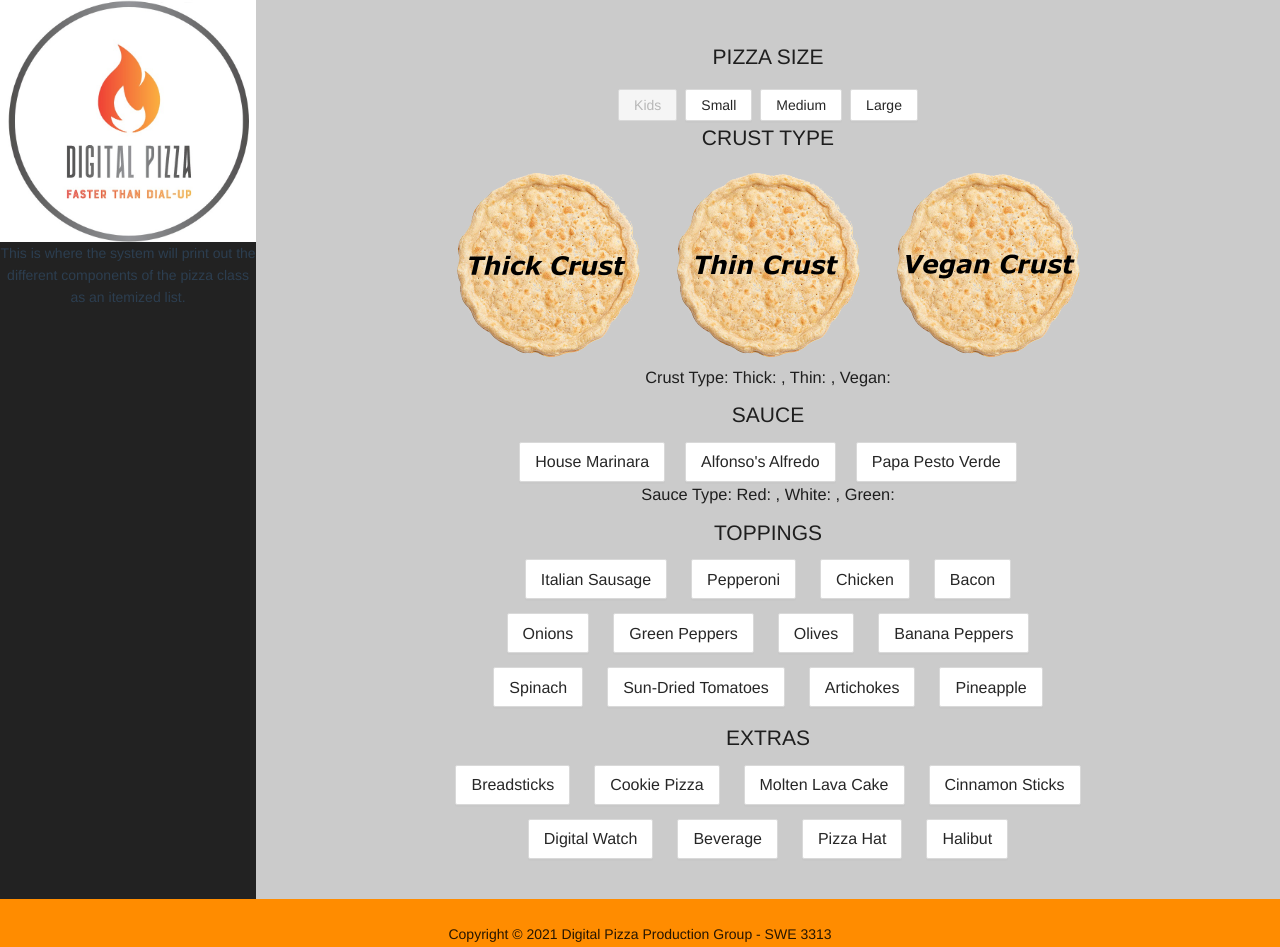
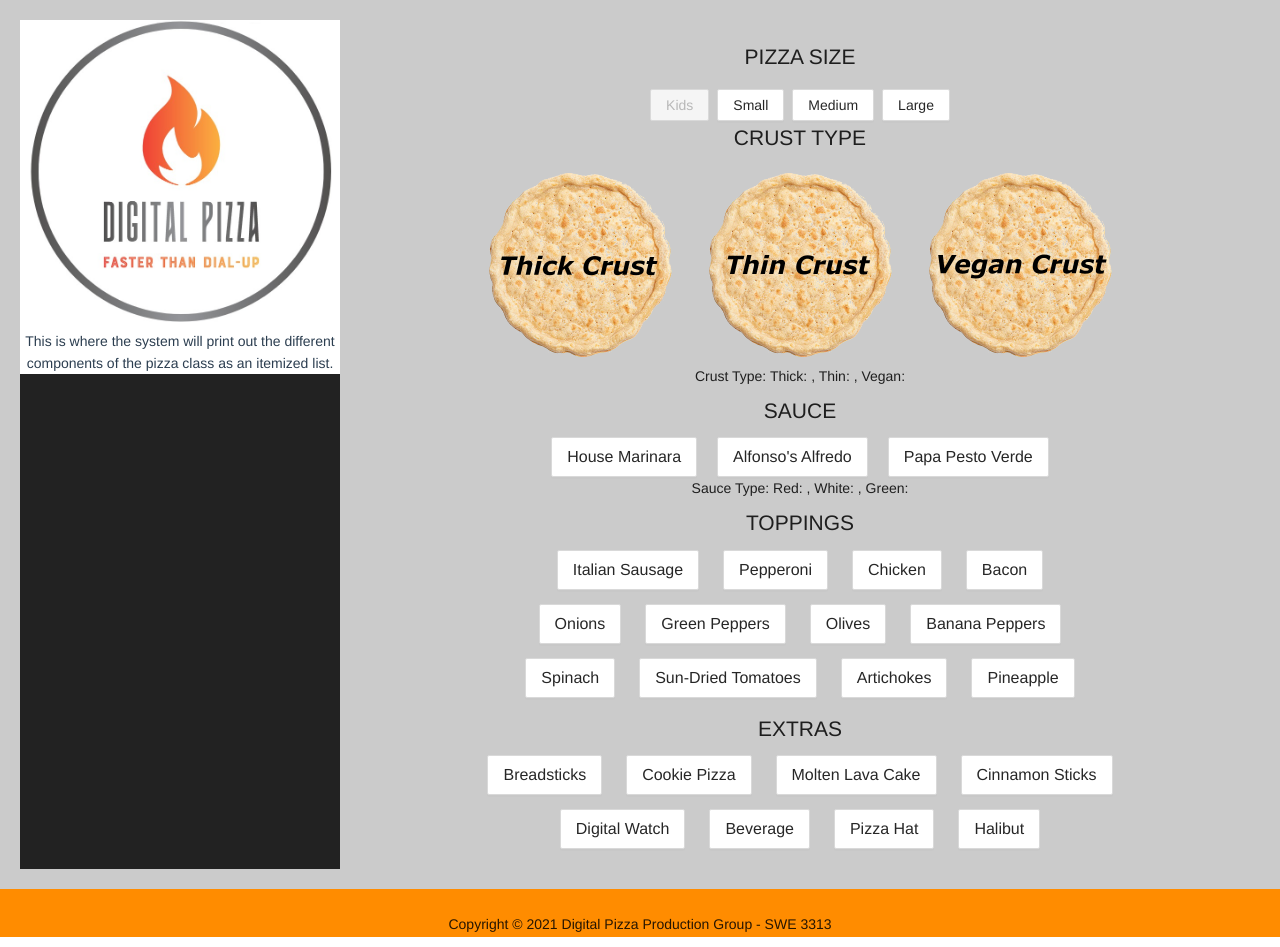
Before and after one commit to SleazySloth/pizzaproject, a Vue app: page /#/ in a window 1280 px wide. Built offline with nearby package versions, Linux system fonts and the light colour scheme.

Commit message:
Reformat payment sider into Home

```diff
--- a/src/App.vue
+++ b/src/App.vue
@@ -1,30 +1,12 @@
 <template>
   <a-layout>
     <a-layout>
-      <a-layout-sider class="site-layout-sider" width="20vw">
-        <div style="max-width: content-box">
-          <a-image
-            :preview="false"
-            :src="require('@/assets/DigitalPizza_logo.jpg')"
-            style="width: 20vw"
-          />
-          <p>
-            This is where the system will print out the different components of
-            the pizza class as an itemized list.
-          </p>
-        </div>
-      </a-layout-sider>
-
       <a-layout-content>
         <div class="site-layout-content">
           <router-view />
         </div>
       </a-layout-content>
-      <!--      <a-layout-sider class="site-layout-sider" width="20vw">-->
-      <!--        &lt;!&ndash;        <PaymentSider></PaymentSider>&ndash;&gt;-->
-      <!--      </a-layout-sider>-->
     </a-layout>
-
     <a-layout>
       <a-layout-footer class="site-layout-footer">
         <div>Copyright © 2021 Digital Pizza Production Group - SWE 3313</div>
@@ -33,15 +15,9 @@
   </a-layout>
 </template>
 <script>
-// import Sider from '@/components/Sider'
-// import PaymentSider from '@/components/PaymentSider'
-
 export default {
   name: 'App',
-  components: {
-    // Sider,
-    // PaymentSider
-  }
+  components: {}
 }
 </script>
 
--- a/src/components/PaymentSider.vue
+++ b/src/components/PaymentSider.vue
@@ -1,7 +1,11 @@
 <template class="site-layout-sider">
-  <div class="site-layout-sider">
-    <h1>Order Summary</h1>
-    <p>
+  <div style="max-width: content-box">
+    <a-image
+      :preview="false"
+      :src="require('@/assets/DigitalPizza_logo.jpg')"
+      style="width: 25vw"
+    />
+    <p style="background-color: white; padding-top: 1vh">
       This is where the system will print out the different components of the
       pizza class as an itemized list.
     </p>
--- a/src/views/Home.vue
+++ b/src/views/Home.vue
@@ -1,4 +1,9 @@
 <template>
+  <a-layout>
+    <a-layout-sider class="site-layout-sider" width="25vw">
+      <PaymentSider></PaymentSider>
+    </a-layout-sider>
+    <a-layout-content>
       <div class="site-layout-content">
         <h2>PIZZA SIZE</h2>
         <!--    Pizza size button group-->
@@ -48,8 +53,8 @@
           />
         </a-space>
         <h1>
-      Crust Type: Thick: {{ pizza.thickCrust }}, Thin: {{ pizza.thinCrust }},
-      Vegan: {{ pizza.veganCrust }}
+          Crust Type: Thick: {{ pizza.thickCrust }}, Thin:
+          {{ pizza.thinCrust }}, Vegan: {{ pizza.veganCrust }}
         </h1>
 
         <h2>SAUCE</h2>
@@ -116,7 +121,9 @@
             >
             <a-button
               size="large"
-          @click="onChange({ ...pizza, bananaPeppers: !pizza.bananaPeppers })"
+              @click="
+                onChange({ ...pizza, bananaPeppers: !pizza.bananaPeppers })
+              "
               >Banana Peppers</a-button
             >
           </a-space>
@@ -133,7 +140,10 @@
             <a-button
               size="large"
               @click="
-            onChange({ ...pizza, sunDriedTomatoes: !pizza.sunDriedTomatoes })
+                onChange({
+                  ...pizza,
+                  sunDriedTomatoes: !pizza.sunDriedTomatoes
+                })
               "
               >Sun-Dried Tomatoes</a-button
             >
@@ -172,7 +182,9 @@
             >
             <a-button
               size="large"
-          @click="onChange({ ...pizza, cinnamonSticks: !pizza.cinnamonSticks })"
+              @click="
+                onChange({ ...pizza, cinnamonSticks: !pizza.cinnamonSticks })
+              "
               >Cinnamon Sticks</a-button
             >
           </a-space>
@@ -203,9 +215,12 @@
           </a-space>
         </div>
       </div>
+    </a-layout-content>
+  </a-layout>
 </template>
 <script>
 import { ref } from 'vue'
+import PaymentSider from '@/components/PaymentSider'
 
 export default {
   name: 'Home',
@@ -298,7 +313,9 @@ export default {
       console.log(this.pizza)
     }
   },
-  components: {}
+  components: {
+    PaymentSider
+  }
 }
 </script>
 <style></style>
```
Lines whose indentation alone changed are shown as unchanged.
